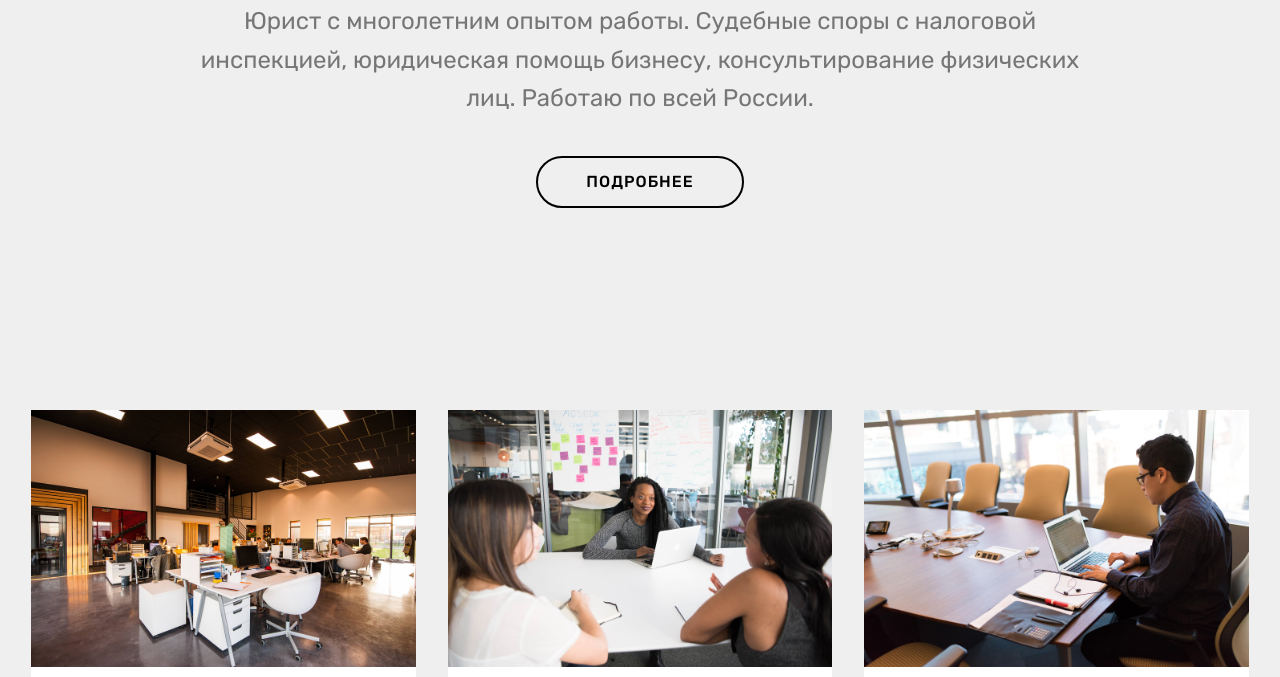
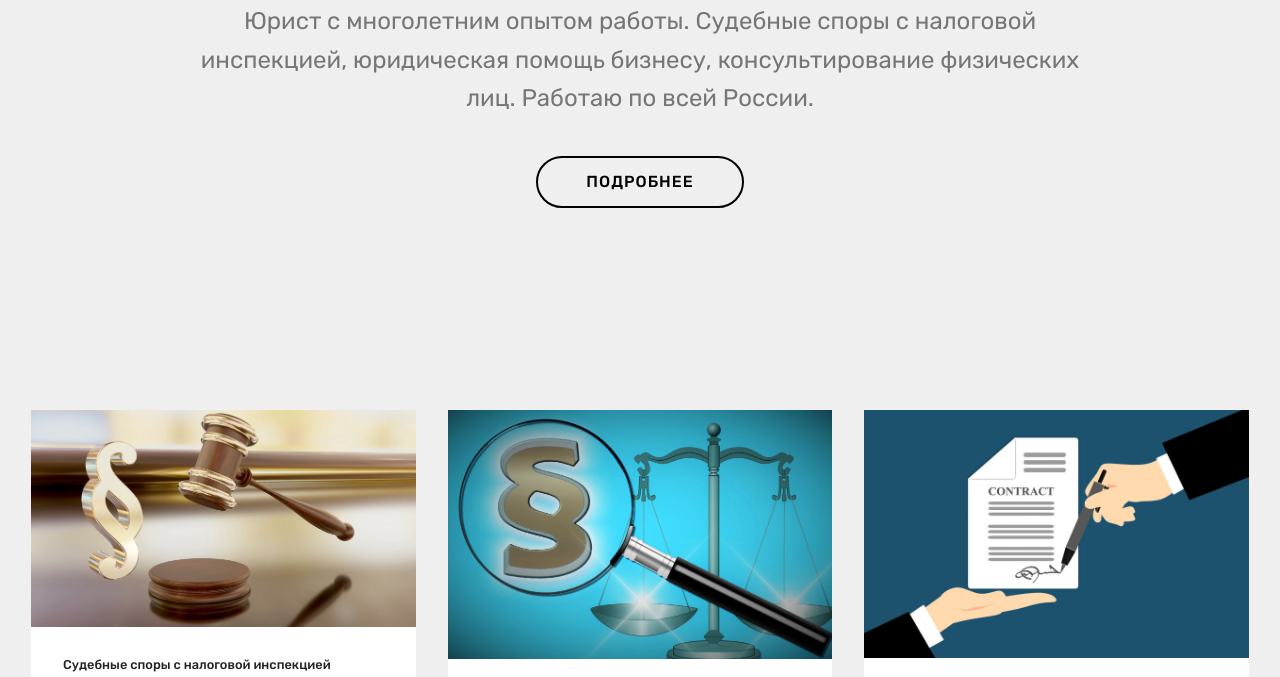
Before and after one commit to izhurist/izhurist.github.io, a plain HTML site: page index.html in a window 1280 px wide. Shown: the part 275-952 px from the top of the page. Drawn offline with Linux system fonts and the light colour scheme; files whose address does not match are found by name.

Commit message:
create github pages

```diff
--- /dev/null
+++ b/assets/images/hashes.json
@@ -0,0 +1 @@
+{"NqCTxmFwKOjkj1MJCxXsbQ==":"mbr-816x459.jpg","NNsZMXS8IjtQ68Pded4L6Q==":"mbr-816x527.jpg","/KaO4RrDld/sKikTlSYqQQ==":"mbr-816x526.jpg"}
--- a/index.html
+++ b/index.html
@@ -55,7 +55,7 @@
     </nav>
 </section>
 
-<section class="engine"><a href="https://mobirise.info/v">free html templates</a></section><section class="header1 cid-rPVIkkkpYm" id="header16-1">
+<section class="engine"><a href="https://mobirise.info/b">create your own site for free</a></section><section class="header1 cid-rPVIkkkpYm" id="header16-1">
 
 
 
@@ -84,7 +84,7 @@
             <div class="card p-3 col-12 col-md-6 col-lg-4">
                 <div class="card-wrapper">
                     <div class="card-img">
-                        <img src="assets/images/background1.jpg" alt="Mobirise">
+                        <img src="assets/images/mbr-816x459.jpg" alt="Mobirise" title="">
                     </div>
                     <div class="card-box">
                         <h4 class="card-title pb-3 mbr-fonts-style display-7">Судебные споры с налоговой инспекцией</h4>
@@ -97,7 +97,7 @@
             <div class="card p-3 col-12 col-md-6 col-lg-4">
                 <div class="card-wrapper">
                     <div class="card-img">
-                        <img src="assets/images/background2.jpg" alt="Mobirise">
+                        <img src="assets/images/mbr-816x527.jpg" alt="Mobirise" title="">
                     </div>
                     <div class="card-box">
                         <h4 class="card-title pb-3 mbr-fonts-style display-7">Консультирование физических лиц</h4>
@@ -109,7 +109,7 @@
             <div class="card p-3 col-12 col-md-6 col-lg-4">
                 <div class="card-wrapper">
                     <div class="card-img">
-                        <img src="assets/images/background3.jpg" alt="Mobirise">
+                        <img src="assets/images/mbr-816x526.jpg" alt="Mobirise" title="">
                     </div>
                     <div class="card-box">
                         <h4 class="card-title pb-3 mbr-fonts-style display-7">
```
Also changed, not shown: assets/images/mbr-816x459.jpg (added), assets/images/mbr-816x526.jpg (added), assets/images/mbr-816x527.jpg (added), 1 other file.
